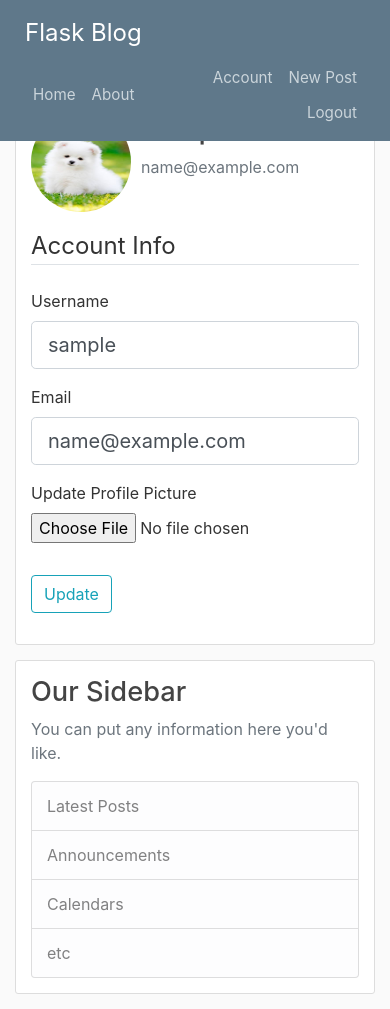
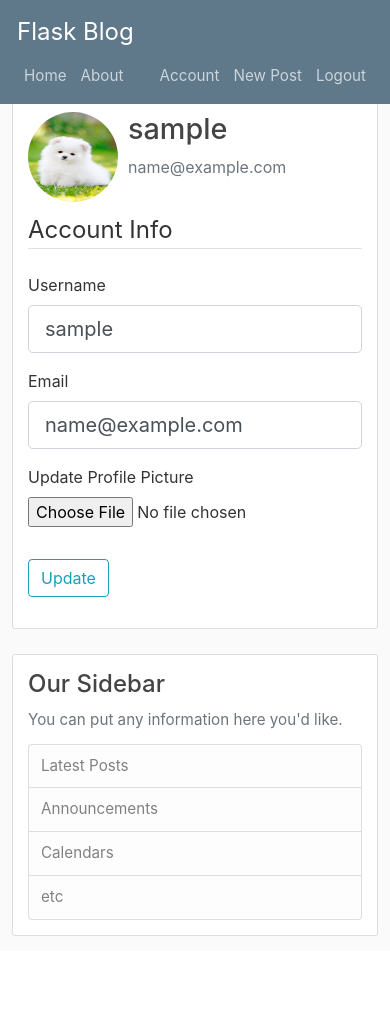
Before and after one commit to ManishaNaval/Flask_vlog, a Flask app: page /account in a window 390 px wide. After the commit the page ends 936 px from the top, so only its background shows below. Run offline with Flask 3, Linux system fonts and the light colour scheme; the visitor is signed in with stand-in values (Sample User, id 1); some libraries are stand-ins or nearby versions.

Commit message:
Improve mobile layout

```diff
--- a/flaskblog/static/main.css
+++ b/flaskblog/static/main.css
@@ -79,67 +79,77 @@ a.article-title:hover {
   font-size: 2.5rem;
 }
 
-/* Mobile Responsive Design */
+/* Final Mobile Responsive Design */
 @media (max-width: 768px) {
 
+    /* Page */
     body {
         overflow-x: hidden;
         margin-top: 4.5rem;
     }
 
-    /* Navbar */
-    .site-header .navbar {
-        padding: 10px 15px;
+    /* Main container */
+    main.container {
+        width: 100%;
+        max-width: 100%;
+        padding-left: 12px;
+        padding-right: 12px;
     }
 
-    .site-header .navbar .container {
+    /* =========================
+       NAVBAR
+       ========================= */
+
+    .site-header .navbar {
+        padding: 10px 12px;
+    }
+
+    .site-header .navbar > .container {
+        width: 100%;
+        max-width: 100%;
         display: flex;
         flex-wrap: wrap;
-        width: 100%;
-        padding-left: 10px;
-        padding-right: 10px;
+        padding-left: 5px;
+        padding-right: 5px;
     }
 
     /* Flask Blog */
     .site-header .navbar-brand {
         width: 100%;
-        margin-right: 0;
-        margin-bottom: 5px;
+        margin: 0 0 5px 0;
+        padding: 4px 0;
         font-size: 1.5rem;
     }
 
-    /* Left navigation - Home & About */
-    .site-header .navbar-nav {
+    /* Home + About */
+    .main-nav {
+        width: 50%;
         display: flex;
         flex-direction: row;
-        flex-wrap: wrap;
+        align-items: center;
     }
 
-    .site-header .navbar .container > .navbar-nav:first-of-type {
+    /* Login/Register OR Account/New Post/Logout */
+    .account-nav {
         width: 50%;
-    }
-
-    /* Right navigation - Login/Register */
-    .site-header .navbar .container > .navbar-nav:last-of-type {
-        width: 50%;
+        display: flex;
+        flex-direction: row;
         justify-content: flex-end;
+        align-items: center;
         margin-left: 0 !important;
     }
 
     .site-header .navbar-nav .nav-link {
         font-size: 0.95rem;
-        padding: 6px 8px;
+        padding: 6px 7px;
+        white-space: nowrap;
     }
 
-    /* Main page */
-    main.container {
-        width: 100%;
-        max-width: 100%;
-        padding-left: 15px;
-        padding-right: 15px;
-    }
 
-    /* Blog and Sidebar boxes */
+    /* =========================
+       BLOG CONTENT
+       ========================= */
+
     .content-section {
         width: 100%;
         box-sizing: border-box;
@@ -147,24 +157,22 @@ a.article-title:hover {
         margin-bottom: 15px;
     }
 
-    /* Blog title */
     .article-title {
         font-size: 1.25rem;
-        line-height: 1.3;
+        line-height: 1.4;
     }
 
-    /* Blog text */
     .article-content {
         font-size: 1rem;
         line-height: 1.6;
         overflow-wrap: break-word;
+        word-wrap: break-word;
     }
 
-    /* Post profile image */
     .article-img {
         width: 50px;
         height: 50px;
-        margin-right: 12px;
+        margin-right: 10px;
     }
 
     .media-body {
@@ -172,35 +180,56 @@ a.article-title:hover {
         overflow-wrap: break-word;
     }
 
-    /* Sidebar heading */
-    .content-section h3 {
-        font-size: 1.7rem;
+
+    /* =========================
+       SIDEBAR
+       ========================= */
+
+    .sidebar-column {
+        margin-top: 10px;
     }
 
-    /* Sidebar text */
-    .content-section p {
-        font-size: 1rem;
-        line-height: 1.5;
+    .sidebar-column .content-section {
+        padding: 15px;
     }
 
-    /* Sidebar list */
-    .list-group-item {
-        padding: 12px 15px;
-        font-size: 1rem;
+    .sidebar-column h3 {
+        font-size: 1.5rem;
+        margin-bottom: 10px;
     }
 
-    /* Account page */
+    .sidebar-column p {
+        font-size: 0.95rem;
+        line-height: 1.5;
+        margin-bottom: 12px;
+    }
+
+    .sidebar-column .list-group-item {
+        padding: 10px 12px;
+        font-size: 0.95rem;
+    }
+
+
+    /* =========================
+       ACCOUNT PAGE
+       ========================= */
+
     .account-img {
-        width: 100px;
-        height: 100px;
+        width: 90px;
+        height: 90px;
         margin-right: 10px;
+        margin-bottom: 10px;
     }
 
     .account-heading {
         font-size: 1.8rem;
     }
 
-    /* Forms */
+
+    /* =========================
+       FORMS
+       ========================= */
+
     form {
         width: 100%;
     }
@@ -218,7 +247,6 @@ a.article-title:hover {
         box-sizing: border-box;
     }
 
-    /* Buttons */
     .btn {
         max-width: 100%;
     }
--- a/flaskblog/templates/layout.html
+++ b/flaskblog/templates/layout.html
@@ -2,12 +2,13 @@
 <html>
 <head>
     <meta charset="utf-8">
+
     <meta name="viewport" content="width=device-width, initial-scale=1">
 
     <title>Flask Blog</title>
 
     <link rel="stylesheet"
-      href="https://stackpath.bootstrapcdn.com/bootstrap/4.1.3/css/bootstrap.min.css">
+          href="https://stackpath.bootstrapcdn.com/bootstrap/4.1.3/css/bootstrap.min.css">
 
     <link rel="stylesheet"
           type="text/css"
@@ -16,25 +17,35 @@
 
 <body>
 
+    <!-- Navigation Bar -->
     <header class="site-header">
+
         <nav class="navbar navbar-expand-md navbar-dark bg-steel fixed-top">
+
             <div class="container">
 
-                <a class="navbar-brand mr-4" href="{{ url_for('main.home') }}">
+                <!-- Website Name -->
+                <a class="navbar-brand" href="{{ url_for('main.home') }}">
                     Flask Blog
                 </a>
 
-                <div class="navbar-nav">
-                    <a class="nav-item nav-link" href="{{ url_for('main.home') }}">
+                <!-- Left Navigation -->
+                <div class="navbar-nav main-nav">
+
+                    <a class="nav-item nav-link"
+                       href="{{ url_for('main.home') }}">
                         Home
                     </a>
 
-                    <a class="nav-item nav-link" href="{{ url_for('main.about') }}">
+                    <a class="nav-item nav-link"
+                       href="{{ url_for('main.about') }}">
                         About
                     </a>
+
                 </div>
 
-                <div class="navbar-nav ml-auto">
+                <!-- Right Navigation -->
+                <div class="navbar-nav account-nav">
 
                     {% if current_user.is_authenticated %}
 
@@ -70,14 +81,18 @@
                 </div>
 
             </div>
+
         </nav>
+
     </header>
 
 
+    <!-- Main Content -->
     <main role="main" class="container mt-5 pt-4">
 
         <div class="row">
 
+            <!-- Blog Posts -->
             <div class="col-md-8">
 
                 {% with messages = get_flashed_messages(with_categories=true) %}
@@ -101,7 +116,8 @@
             </div>
 
 
-            <div class="col-md-4">
+            <!-- Sidebar -->
+            <div class="col-md-4 sidebar-column">
 
                 <div class="content-section">
 
```
